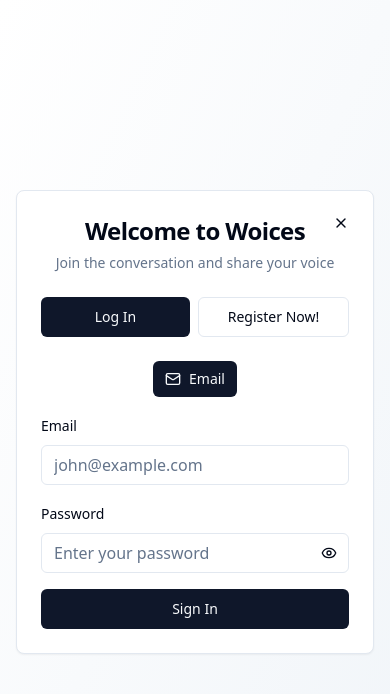
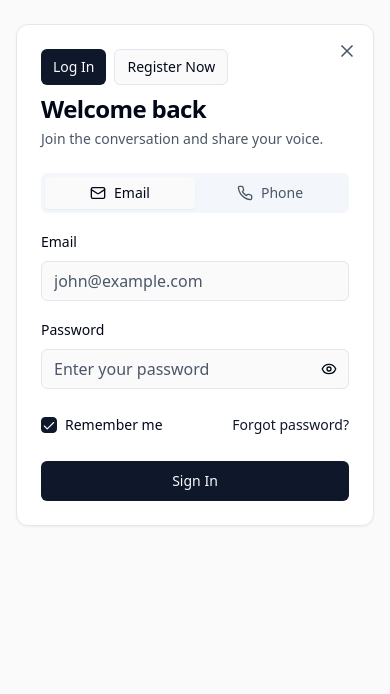
Before and after one commit to surykmvar/prv-wcs, a React (Vite) app: page /auth in a window 390 px wide. Shown: the top 694 px of the page. Built offline with nearby package versions, Linux system fonts and the light colour scheme.

Commit message:
Refactor Auth page
Include "Remember me" and "Forgot password" functionality.
Improve email and phone input placement.
Generate a new "voice orb" image for the split view.
Enhance light mode contrast and readability.

```diff
--- a/src/index.css
+++ b/src/index.css
@@ -6,7 +6,7 @@
 
 @layer base {
   :root {
-    --background: 0 0% 100%;
+    --background: 0 0% 98%;
     --foreground: 222.2 84% 4.9%;
 
     --card: 0 0% 100%;
@@ -18,13 +18,13 @@
     --primary: 222.2 47.4% 11.2%;
     --primary-foreground: 210 40% 98%;
 
-    --secondary: 210 40% 96.1%;
+    --secondary: 210 40% 95%;
     --secondary-foreground: 222.2 47.4% 11.2%;
 
-    --muted: 210 40% 96.1%;
-    --muted-foreground: 215.4 16.3% 46.9%;
+    --muted: 210 40% 96.5%;
+    --muted-foreground: 215.4 16.3% 35%;
 
-    --accent: 210 40% 96.1%;
+    --accent: 210 40% 95%;
     --accent-foreground: 222.2 47.4% 11.2%;
 
     --destructive: 0 84.2% 60.2%;
--- a/src/pages/Auth.tsx
+++ b/src/pages/Auth.tsx
@@ -1,6 +1,6 @@
 import { useState, useEffect } from 'react'
 import { useNavigate, useSearchParams } from 'react-router-dom'
-import { Card, CardContent, CardDescription, CardHeader, CardTitle } from '@/components/ui/card'
+// Removed Card components in favor of custom layout
 import { Button } from '@/components/ui/button'
 import { Input } from '@/components/ui/input'
 import { Label } from '@/components/ui/label'
@@ -9,6 +9,9 @@ import { supabase } from '@/integrations/supabase/client'
 import { useToast } from '@/hooks/use-toast'
 import { Eye, EyeOff, X, Mail, Phone } from 'lucide-react'
 import { isPasswordLeaked } from '@/utils/security'
+import { Checkbox } from '@/components/ui/checkbox'
+import { Tabs, TabsList, TabsTrigger } from '@/components/ui/tabs'
+import authOrb from '@/assets/auth-orb.webp'
 type AuthMode = 'signin' | 'signup'
 type AuthMethod = 'email' | 'phone'
 
@@ -29,6 +32,7 @@ export default function Auth() {
   const [loading, setLoading] = useState(false)
   const [showPassword, setShowPassword] = useState(false)
   const [otpSent, setOtpSent] = useState(false)
+  const [rememberMe, setRememberMe] = useState(true)
   const [comingSoon, setComingSoon] = useState(false)
   const navigate = useNavigate()
   const { toast } = useToast()
@@ -42,7 +46,30 @@ export default function Auth() {
       }
     }
     checkUser()
-  }, [navigate])
+  }, [navigate, redirectTarget])
+
+  // Basic SEO: title, description, canonical
+  useEffect(() => {
+    const pageTitle = mode === 'signin' ? 'Log in' : 'Register'
+    document.title = `${pageTitle} - Woices`
+
+    const desc = 'Sign in or create your Woices account to join thoughtful voice debates.'
+    let meta = document.querySelector('meta[name="description"]') as HTMLMetaElement | null
+    if (!meta) {
+      meta = document.createElement('meta')
+      meta.setAttribute('name', 'description')
+      document.head.appendChild(meta)
+    }
+    meta.setAttribute('content', desc)
+
+    let link = document.querySelector('link[rel="canonical"]') as HTMLLinkElement | null
+    if (!link) {
+      link = document.createElement('link')
+      link.setAttribute('rel', 'canonical')
+      document.head.appendChild(link)
+    }
+    link.setAttribute('href', window.location.href)
+  }, [mode])
 
   const handleEmailSignUp = async (e: React.FormEvent) => {
     e.preventDefault()
@@ -118,6 +145,26 @@ export default function Auth() {
       })
     } finally {
       setLoading(false)
+    }
+  }
+
+  const handleResetPassword = async () => {
+    if (!email) {
+      toast({
+        title: 'Enter your email',
+        description: 'Please enter your account email above first.'
+      })
+      return
+    }
+    try {
+      const redirectUrl = `${window.location.origin}/auth`
+      const { error } = await supabase.auth.resetPasswordForEmail(email, {
+        redirectTo: redirectUrl
+      })
+      if (error) throw error
+      toast({ title: 'Password reset sent', description: 'Check your email for the reset link.' })
+    } catch (error: any) {
+      toast({ title: 'Error', description: error.message || 'Could not send reset email.', variant: 'destructive' })
     }
   }
 
@@ -198,33 +245,27 @@ export default function Auth() {
   )
 
   const renderAuthMethodToggle = () => (
-    <div className="flex justify-center gap-2 mb-4">
-      <Button
-        variant={authMethod === 'email' ? 'default' : 'outline'}
-        onClick={() => {
-          setAuthMethod('email')
+    <div className="mb-4">
+      <Tabs
+        value={authMethod}
+        onValueChange={(v) => {
+          if (v === 'phone' && mode === 'signup') {
+            setComingSoon(true)
+            return
+          }
+          setAuthMethod(v as AuthMethod)
           resetPhoneFlow()
         }}
-        size="sm"
-        className="flex items-center gap-2"
       >
-        <Mail className="h-4 w-4" />
-        Email
-      </Button>
-{mode === 'signup' && (
-      <Button
-        variant={authMethod === 'phone' ? 'default' : 'outline'}
-        onClick={() => {
-          setComingSoon(true)
-          return
-        }}
-        size="sm"
-        className="flex items-center gap-2"
-      >
-        <Phone className="h-4 w-4" />
-        Phone
-      </Button>
-    )}
+        <TabsList className="grid w-full grid-cols-2">
+          <TabsTrigger value="email" className="flex items-center gap-2">
+            <Mail className="h-4 w-4" /> Email
+          </TabsTrigger>
+          <TabsTrigger value="phone" className="flex items-center gap-2" aria-disabled={mode === 'signup'}>
+            <Phone className="h-4 w-4" /> Phone
+          </TabsTrigger>
+        </TabsList>
+      </Tabs>
     </div>
   )
 
@@ -234,73 +275,43 @@ export default function Auth() {
         <div className="grid grid-cols-2 gap-4">
           <div className="space-y-2">
             <Label htmlFor="first-name">First Name</Label>
-            <Input
-              id="first-name"
-              type="text"
-              placeholder="John"
-              value={firstName}
-              onChange={(e) => setFirstName(e.target.value)}
-              required
-            />
+            <Input id="first-name" type="text" placeholder="John" value={firstName} onChange={(e) => setFirstName(e.target.value)} required />
           </div>
           <div className="space-y-2">
             <Label htmlFor="last-name">Last Name</Label>
-            <Input
-              id="last-name"
-              type="text"
-              placeholder="Doe"
-              value={lastName}
-              onChange={(e) => setLastName(e.target.value)}
-              required
-            />
+            <Input id="last-name" type="text" placeholder="Doe" value={lastName} onChange={(e) => setLastName(e.target.value)} required />
           </div>
         </div>
       )}
       <div className="space-y-2">
         <Label htmlFor="email">Email</Label>
-        <Input
-          id="email"
-          type="email"
-          placeholder="john@example.com"
-          value={email}
-          onChange={(e) => setEmail(e.target.value)}
-          required
-        />
+        <Input id="email" type="email" placeholder="john@example.com" value={email} onChange={(e) => setEmail(e.target.value)} required />
       </div>
       <div className="space-y-2">
         <Label htmlFor="password">Password</Label>
         <div className="relative">
-          <Input
-            id="password"
-            type={showPassword ? "text" : "password"}
-            placeholder={mode === 'signin' ? "Enter your password" : "Create a password"}
-            value={password}
-            onChange={(e) => setPassword(e.target.value)}
-            required
-            minLength={mode === 'signup' ? 6 : undefined}
-          />
-          <Button
-            type="button"
-            variant="ghost"
-            size="sm"
-            className="absolute right-0 top-0 h-full px-3 py-2 hover:bg-transparent"
-            onClick={() => setShowPassword(!showPassword)}
-          >
-            {showPassword ? (
-              <EyeOff className="h-4 w-4" />
-            ) : (
-              <Eye className="h-4 w-4" />
-            )}
+          <Input id="password" type={showPassword ? 'text' : 'password'} placeholder={mode === 'signin' ? 'Enter your password' : 'Create a password'} value={password} onChange={(e) => setPassword(e.target.value)} required minLength={mode === 'signup' ? 6 : undefined} />
+          <Button type="button" variant="ghost" size="sm" className="absolute right-0 top-0 h-full px-3 py-2 hover:bg-transparent" onClick={() => setShowPassword(!showPassword)}>
+            {showPassword ? <EyeOff className="h-4 w-4" /> : <Eye className="h-4 w-4" />}
           </Button>
         </div>
         {mode === 'signup' && (
-          <p className="text-xs text-muted-foreground">
-            Password must be at least 6 characters long
-          </p>
+          <p className="text-xs text-muted-foreground">Password must be at least 6 characters long</p>
         )}
       </div>
+
+      <div className="flex items-center justify-between">
+        <label className="flex items-center gap-2 text-sm">
+          <Checkbox id="remember" checked={rememberMe} onCheckedChange={(v) => setRememberMe(Boolean(v))} />
+          <span>Remember me</span>
+        </label>
+        <Button type="button" variant="link" className="px-0" onClick={handleResetPassword}>
+          Forgot password?
+        </Button>
+      </div>
+
       <Button type="submit" className="w-full" disabled={loading}>
-        {loading ? (mode === 'signin' ? "Signing in..." : "Creating account...") : (mode === 'signin' ? "Sign In" : "Sign Up")}
+        {loading ? (mode === 'signin' ? 'Signing in...' : 'Creating account...') : (mode === 'signin' ? 'Sign In' : 'Sign Up')}
       </Button>
     </form>
   )
@@ -395,31 +406,44 @@ export default function Auth() {
   )
 
   return (
-    <div className="min-h-screen flex items-center justify-center bg-gradient-to-br from-background to-muted p-4">
-      <Card className="w-full max-w-md relative">
-        {/* Back/Close Button */}
+    <main className="w-full px-4 sm:px-6 py-6">
+      <section className="mx-auto grid w-full max-w-6xl overflow-hidden rounded-xl border bg-card shadow-sm md:grid-cols-2">
+        {/* Left: Form */}
+        <article className="relative p-6 sm:p-10">
+          <button
+            aria-label="Close"
+            onClick={() => navigate('/')}
+            className="absolute right-4 top-4 text-muted-foreground hover:text-foreground transition-colors"
+          >
+            <X className="h-5 w-5" />
+          </button>
+
+          <header className="mb-6">
+            <div className="mb-2 flex gap-2">
               <Button
-          variant="ghost"
+                variant={mode === 'signin' ? 'default' : 'outline'}
+                onClick={() => navigate('/auth?mode=signin')}
                 size="sm"
-          onClick={() => navigate('/')}
-          className="absolute right-4 top-4 h-8 w-8 p-0"
               >
-          <X className="h-4 w-4" />
+                Log In
               </Button>
+              <Button
+                variant={mode === 'signup' ? 'default' : 'outline'}
+                onClick={() => navigate('/auth?mode=signup')}
+                size="sm"
+              >
+                Register Now
+              </Button>
+            </div>
+            <h1 className="text-2xl sm:text-3xl font-bold tracking-tight">
+              {mode === 'signin' ? 'Welcome back' : 'Create your account'}
+            </h1>
+            <p className="mt-1 text-sm text-muted-foreground">Join the conversation and share your voice.</p>
+          </header>
 
-        <CardHeader className="text-center">
-          <CardTitle className="text-2xl font-bold">Welcome to Woices</CardTitle>
-          <CardDescription>
-            Join the conversation and share your voice
-          </CardDescription>
-        </CardHeader>
-        <CardContent>
-          <div className="space-y-4">
-            {renderTabButtons()}
           {renderAuthMethodToggle()}
           {authMethod === 'email' ? renderEmailForm() : renderPhoneForm()}
-          </div>
-        </CardContent>
+
           {comingSoon && (
             <div className="absolute inset-0 z-20 bg-background/80 backdrop-blur-sm rounded-xl flex items-center justify-center">
               <div className="text-center space-y-2 px-6">
@@ -429,7 +453,19 @@ export default function Auth() {
               </div>
             </div>
           )}
-      </Card>
-    </div>
+        </article>
+
+        {/* Right: Visual */}
+        <aside className="hidden md:block relative bg-muted">
+          <img
+            src={authOrb}
+            alt="Glowing voice orb illustration"
+            loading="lazy"
+            className="h-full w-full object-cover"
+          />
+          <div className="pointer-events-none absolute inset-0 bg-gradient-to-t from-background/20 to-transparent" />
+        </aside>
+      </section>
+    </main>
   )
 }
```
Also changed, not shown: src/assets/auth-orb.webp (added). Lines whose indentation alone changed are shown as unchanged.
